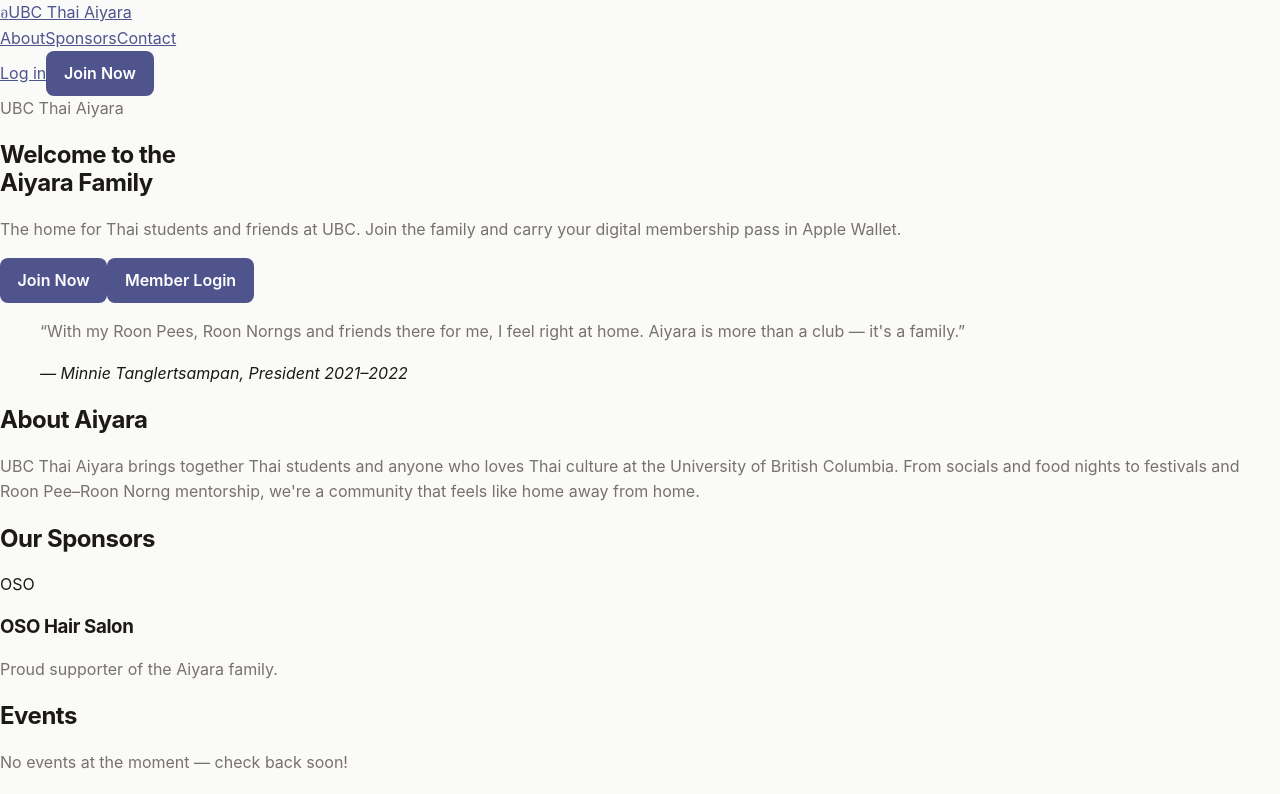
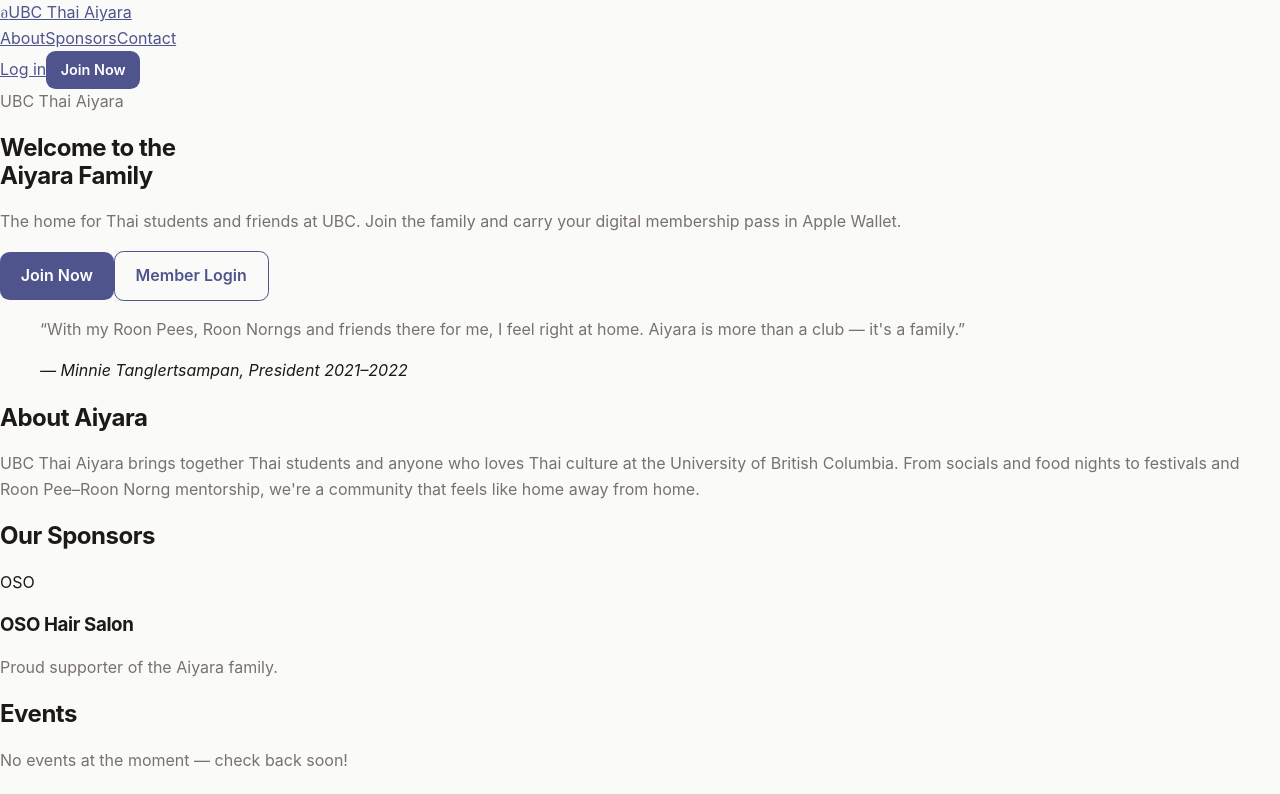
Before and after one commit to ubcthaiaiyara/website, a Next.js app: page / in a window 1280 px wide. Shown: the top 794 px of the page. Built offline with nearby package versions, Linux system fonts and the light colour scheme; no server answers.

Commit message:
style(ui): add hover, active, ghost, and small button variants

```diff
--- a/app/globals.css
+++ b/app/globals.css
@@ -51,17 +51,41 @@ p {
   background: var(--accent);
   color: #fff;
   text-decoration: none;
-  padding: 0.6rem 1.1rem;
-  border-radius: 0.5rem;
+  padding: 0.7rem 1.3rem;
+  border-radius: 0.6rem;
   border: none;
   font-size: 1rem;
   font-weight: 600;
   cursor: pointer;
+  transition: background 0.15s ease, transform 0.05s ease;
+}
+
+.button:hover {
+  background: var(--accent-dark);
+}
+
+.button:active {
+  transform: translateY(1px);
 }
 
 .button:disabled {
   opacity: 0.6;
   cursor: not-allowed;
+}
+
+.button-ghost {
+  background: transparent;
+  color: var(--accent);
+  border: 1px solid var(--accent);
+}
+
+.button-ghost:hover {
+  background: rgba(79, 84, 141, 0.08);
+}
+
+.button-sm {
+  padding: 0.45rem 0.9rem;
+  font-size: 0.9rem;
 }
 
 .card {
```
